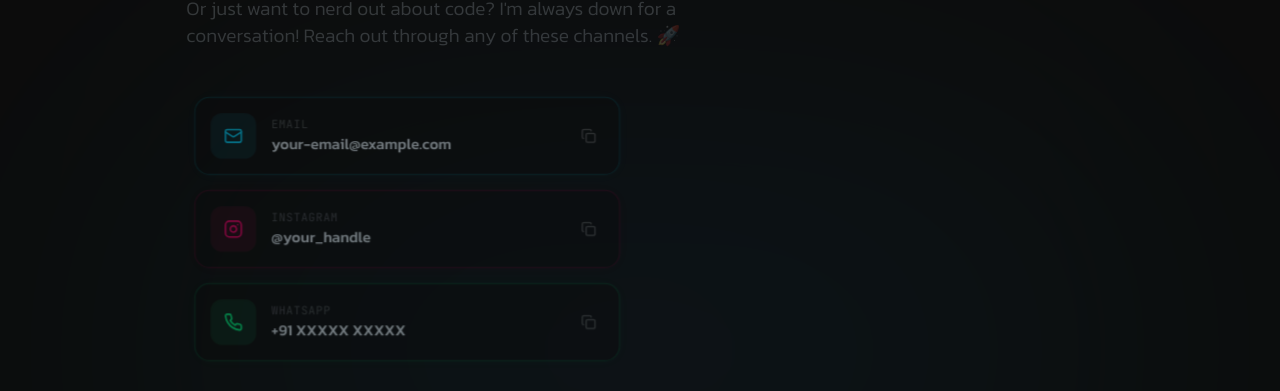
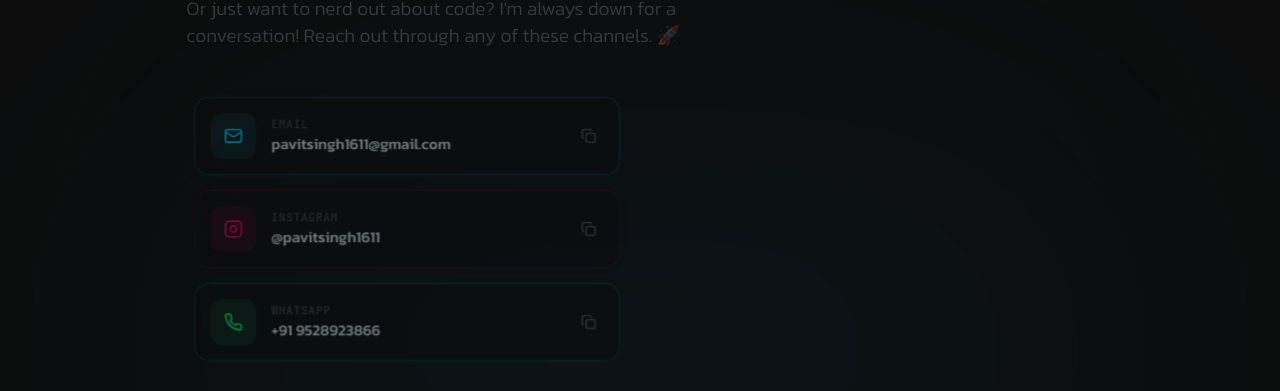
Before and after one commit to pavit12301611/ptti, a React (Vite) app: page / in a window 1280 px wide. Shown: the part 8210-8601 px from the top of the page. Built offline with nearby package versions, Linux system fonts and the light colour scheme.

Commit message:
Replace placeholder contact info with real data
Updated contact information with real details.

```diff
--- a/src/components/ContactSection.tsx
+++ b/src/components/ContactSection.tsx
@@ -6,11 +6,11 @@ import ContactButton from './ContactButton';
 
 // 👇 EDIT THESE WITH YOUR REAL DETAILS
 const CONTACT_INFO = {
-  email: 'your-email@example.com',
-  instagramHandle: '@your_handle',
-  instagramUrl: 'https://instagram.com/your_handle',
-  whatsappDisplay: '+91 XXXXX XXXXX',
-  whatsappNumber: '91XXXXXXXXXX', // No +, no spaces, country code first
+  email: 'pavitsingh1611@gmail.com',
+  instagramHandle: '@pavitsingh1611',
+  instagramUrl: 'https://www.instagram.com/pavitsingh1611',
+  whatsappDisplay: '+91 9528923866',
+  whatsappNumber: '919528923866', // No +, no spaces, country code first
 };
 
 const ContactSection: React.FC = () => {
```
